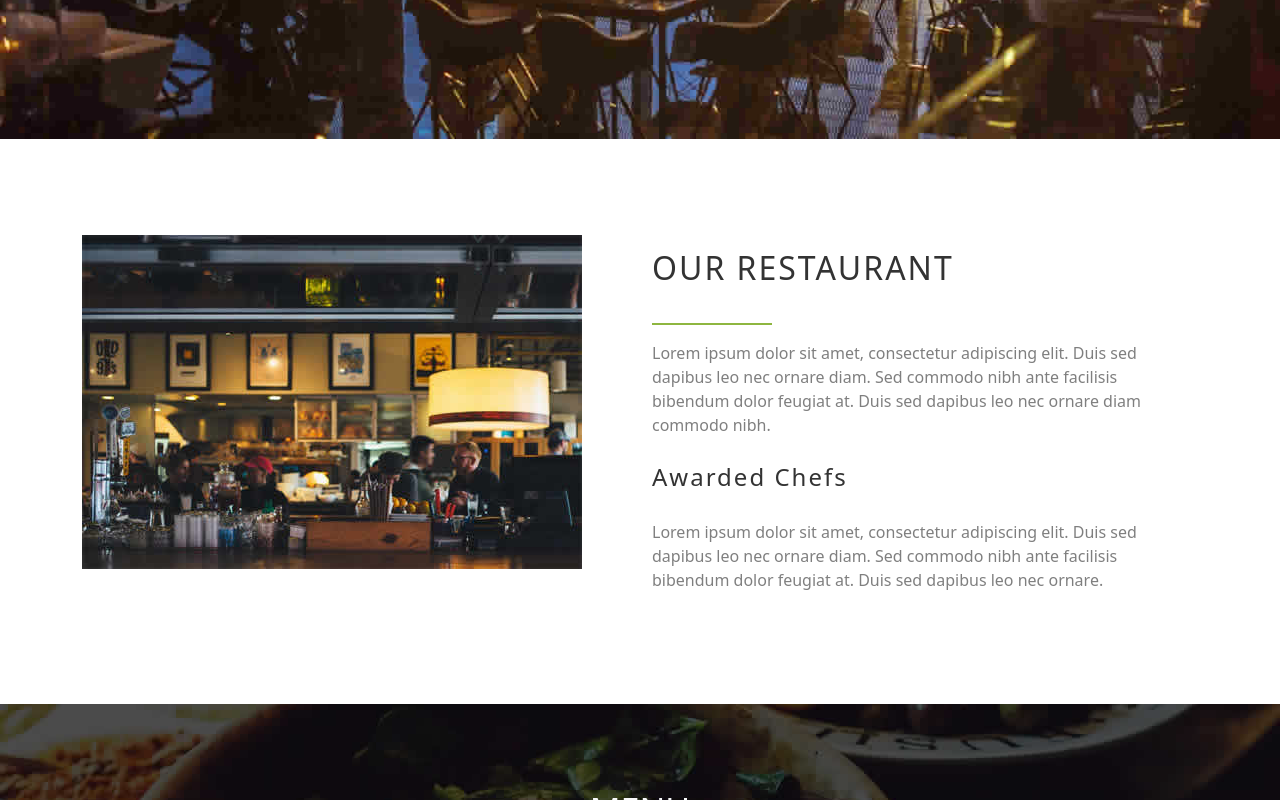
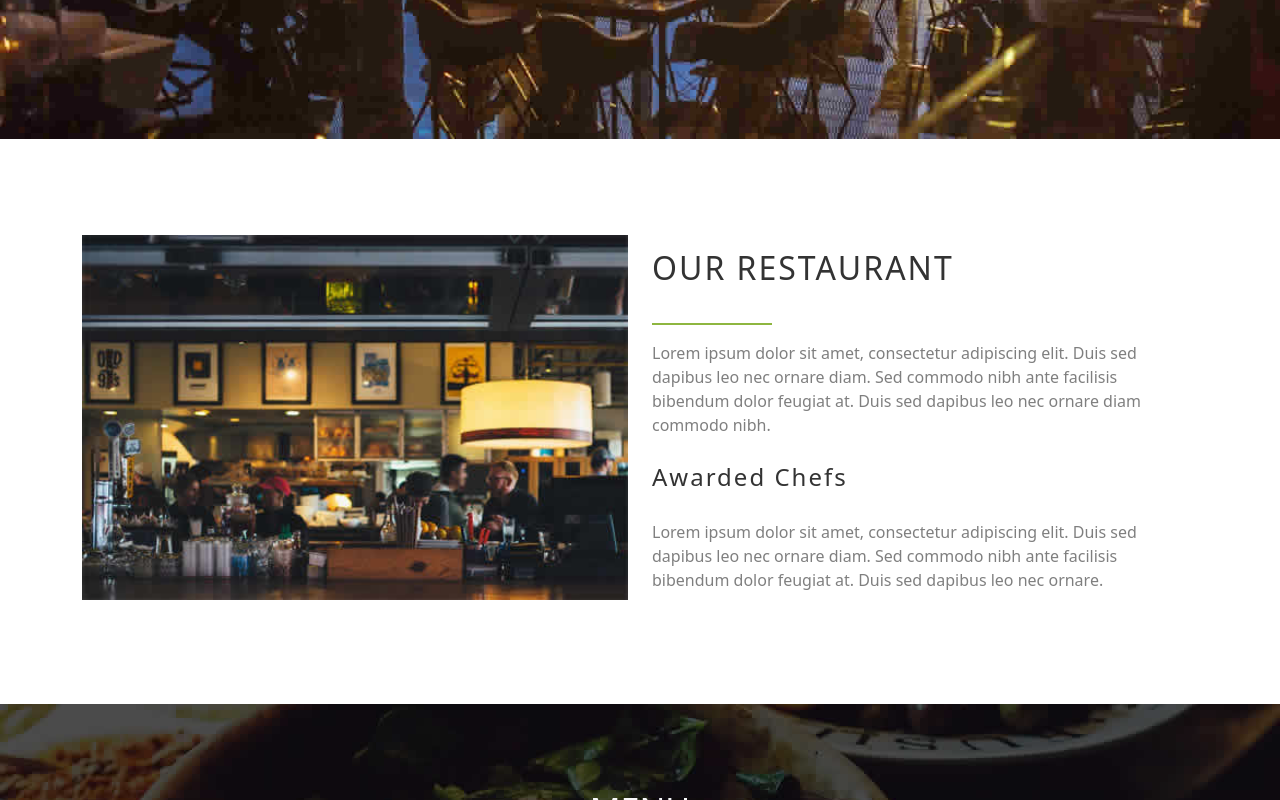
Before and after one commit to Omar-Saadawy/Trouche, a plain HTML site: page index.html in a window 1280 px wide. Shown: the part 631-1431 px from the top of the page. Drawn offline with Linux system fonts and the light colour scheme.

Commit message:
Uploaded 3

```diff
--- a/index.html
+++ b/index.html
@@ -67,7 +67,7 @@
       <div class="container pb-5">
         <div class="row">
           <div class="col-xl-6">
-            <img src="images/2.jpg" alt="" />
+            <img src="images/2.jpg" alt="" style="width: 100%" />
           </div>
           <div class="col-xl-6 pt-4 pt-xl-1">
             <h2>OUR RESTAURANT</h2>
```
